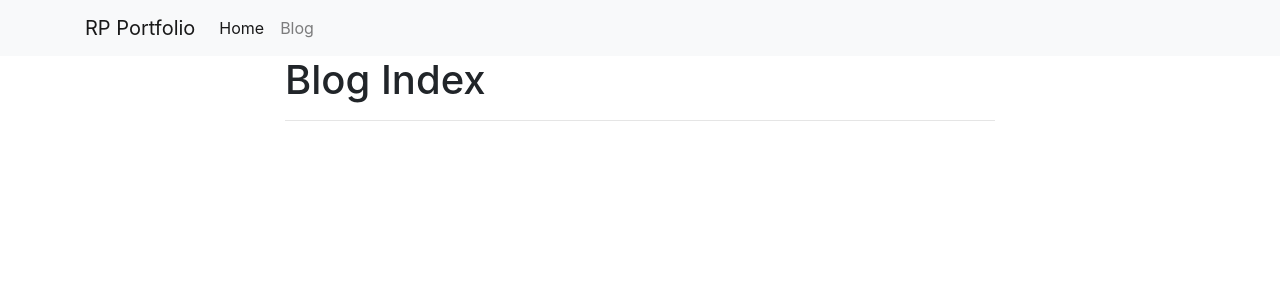
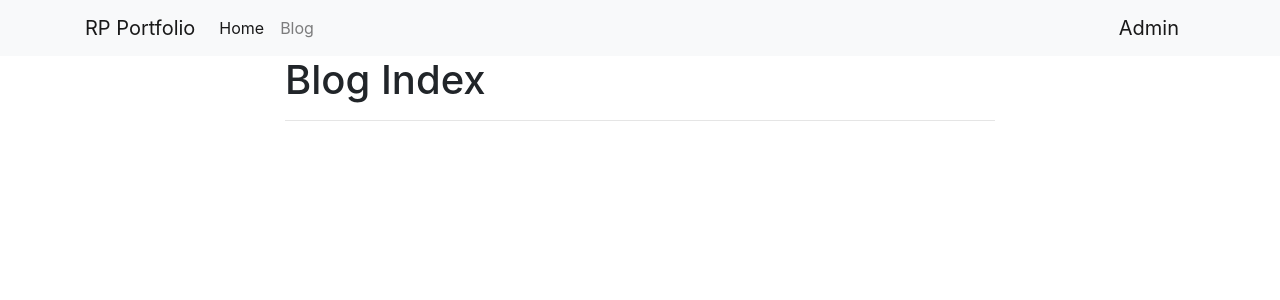
Before and after one commit to VladimirPanferov/DjangoTestApp, a Django app: page /blog/ in a window 1280 px wide. Shown: the top 300 px of the page. Run offline with Django 4.2, Linux system fonts and the light colour scheme; data that the repository does not hold is empty; some libraries are stand-ins or nearby versions.

Commit message:
Add link to admin panel

```diff
--- a/djangotestapp/testapp/templates/base.html
+++ b/djangotestapp/testapp/templates/base.html
@@ -17,6 +17,7 @@
             </li>
           </ul>
         </div>
+        <a class="navbar-brand" href="{% url 'admin:index' %}">Admin</a>
     </div>
 
 </nav>
```
